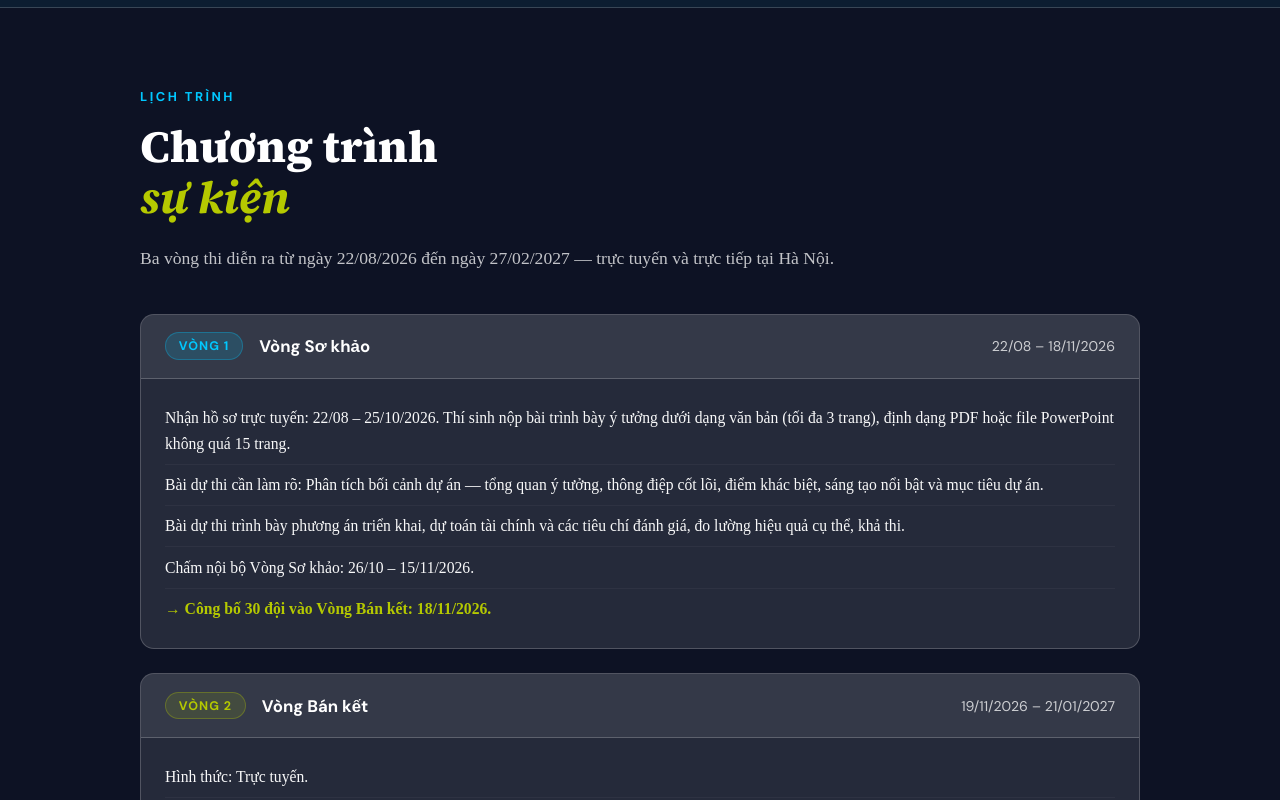
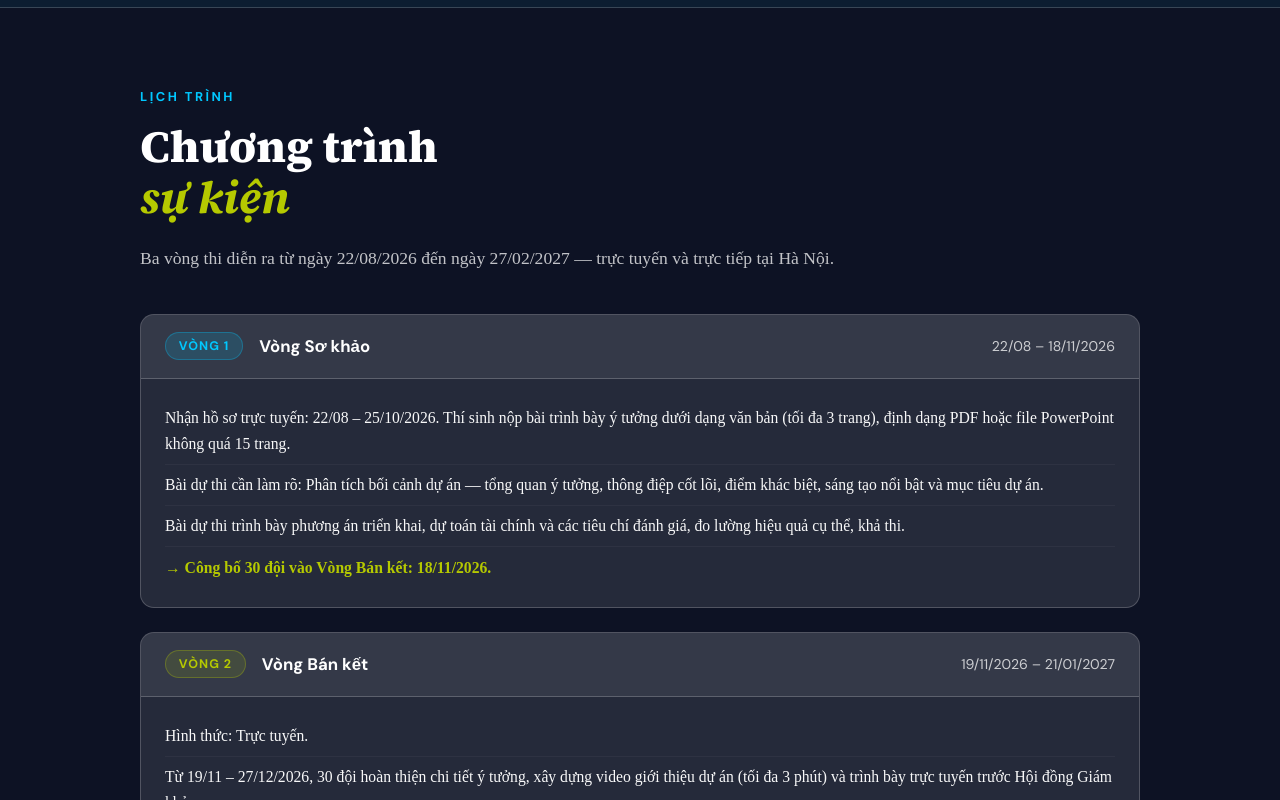
Before and after one commit to upmo-hsb/nei-landing-page, a React (Vite) app: page / in a window 1280 px wide. Shown: the part 2000-2800 px from the top of the page. Built offline with nearby package versions, Linux system fonts and the light colour scheme.

Commit message:
Remove unsupported schedule milestones

```diff
--- a/src/i18n.js
+++ b/src/i18n.js
@@ -36,7 +36,6 @@ export const t = {
             'Nhận hồ sơ trực tuyến: 22/08 – 25/10/2026. Thí sinh nộp bài trình bày ý tưởng dưới dạng văn bản (tối đa 3 trang), định dạng PDF hoặc file PowerPoint không quá 15 trang.',
             'Bài dự thi cần làm rõ: Phân tích bối cảnh dự án — tổng quan ý tưởng, thông điệp cốt lõi, điểm khác biệt, sáng tạo nổi bật và mục tiêu dự án.',
             'Bài dự thi trình bày phương án triển khai, dự toán tài chính và các tiêu chí đánh giá, đo lường hiệu quả cụ thể, khả thi.',
-            'Chấm nội bộ Vòng Sơ khảo: 26/10 – 15/11/2026.',
           ],
           highlight: '→ Công bố 30 đội vào Vòng Bán kết: 18/11/2026.',
         },
@@ -47,7 +46,6 @@ export const t = {
           rows: [
             'Hình thức: Trực tuyến.',
             'Từ 19/11 – 27/12/2026, 30 đội hoàn thiện chi tiết ý tưởng, xây dựng video giới thiệu dự án (tối đa 3 phút) và trình bày trực tuyến trước Hội đồng Giám khảo.',
-            'Chấm nội bộ Vòng Bán kết: 28/12/2026 – 17/01/2027.',
           ],
           highlight: '→ Công bố 10 đội vào Vòng Chung kết: 21/01/2027.',
         },
@@ -58,7 +56,6 @@ export const t = {
           rows: [
             'Hình thức: Trực tuyến và Trực tiếp.',
             'Từ 22/01 – 22/02/2027, 10 đội hoàn thiện dự án và luyện kỹ năng thuyết trình; lịch làm việc có khoảng hai tuần trùng kỳ nghỉ Tết Âm lịch.',
-            'Chuẩn bị và tổng duyệt: 23/02 – 26/02/2027.',
             'Chung kết trực tiếp ngày 27/02/2027 tại Trường Quản trị và Kinh doanh – ĐHQGHN, Nhà B1, số 144 Xuân Thủy, phường Cầu Giấy, TP. Hà Nội.',
           ],
           highlight: '→ Công bố và trao giải nhà vô địch NIE 2026.',
@@ -189,7 +186,6 @@ export const t = {
             'Online submission: Aug 22 – Oct 25, 2026. Teams submit a written idea presentation (max 3 pages) in PDF format, or a PowerPoint file of no more than 15 slides.',
             'Submissions must clarify: Project context analysis — overview, core message, differentiators, notable innovations, and project goals.',
             'Submissions must include an implementation plan, financial estimate, and specific, feasible evaluation criteria and performance metrics.',
-            'Internal judging for the Preliminary Round: Oct 26 – Nov 15, 2026.',
           ],
           highlight: '→ Top 30 teams announced for the Semi-Final: Nov 18, 2026.',
         },
@@ -200,7 +196,6 @@ export const t = {
           rows: [
             'Format: Online.',
             'From Nov 19 to Dec 27, 2026, the Top 30 teams refine their projects, produce a project introduction video (max 3 minutes), and present online to the Judging Panel.',
-            'Internal judging for the Semi-Final: Dec 28, 2026 – Jan 17, 2027.',
           ],
           highlight: '→ Top 10 teams announced for the Final: Jan 21, 2027.',
         },
@@ -211,7 +206,6 @@ export const t = {
           rows: [
             'Format: Online & In-person.',
             'From Jan 22 to Feb 22, 2027, the Top 10 teams refine their projects and presentation skills; the schedule includes approximately two weeks overlapping the Lunar New Year holiday.',
-            'Preparation and rehearsal: Feb 23 – Feb 26, 2027.',
             'The in-person Final takes place on Feb 27, 2027 at the Hanoi School of Business and Management (HSB) - VNU, Building B1, 144 Xuan Thuy, Cau Giay, Hanoi.',
           ],
           highlight: '→ Announcement and award ceremony for NIE 2026 champion.',
```
